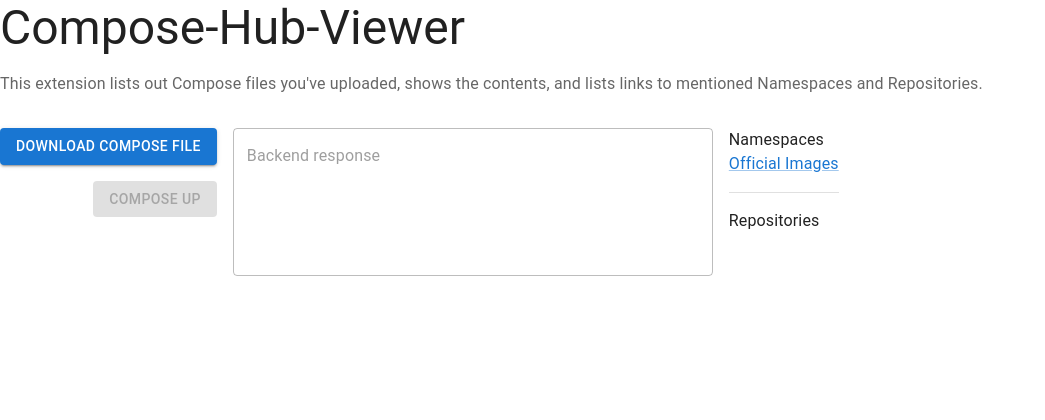
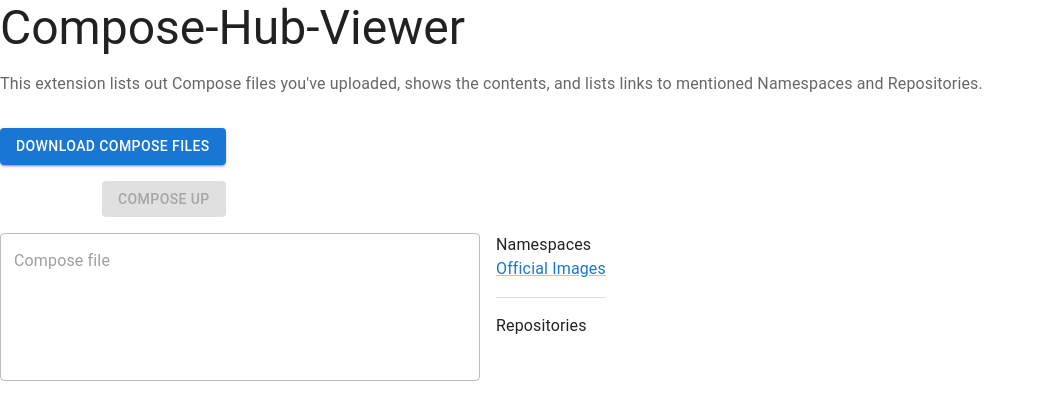
Before and after one commit to shawnaxsom/compose-hub-viewer, a React (Create React App) app in the folder ui/: page / in a window 1280 px wide. Shown: the top 420 px of the page, without its empty margins (0-1045 px from the left). Built offline with nearby package versions, Linux system fonts and the light colour scheme; what @docker/docker-mui-theme, @docker/extension-api-client would draw is missing.

Commit message:
List of compose files

```diff
--- a/ui/src/App.tsx
+++ b/ui/src/App.tsx
@@ -20,24 +20,26 @@ function useDockerDesktopClient() {
 }
 
 export function App() {
+  const [composeFileList, setComposeFileList] = React.useState<
+    {
+      name: string;
+      description: string;
+    }[]
+  >([]);
   const [composeFile, setComposeFile] = React.useState<string>();
   const [repos, setRepos] = React.useState<Array<string>>();
   const ddClient = useDockerDesktopClient();
 
-  const fetchAndDisplayResponse = async () => {
-    const result = await ddClient.extension.vm?.service?.get("/hello");
-    setComposeFile(JSON.stringify(result));
-  };
-
-  const downloadComposeFile = async () => {
-    setComposeFile("Testing...");
+  const downloadComposeFiles = async () => {
+    // setComposeFile("Testing...");
     const result = (await ddClient.extension.vm?.service?.get(
-      "/compose-up"
+      "/compose-files"
     )) as any;
-    setComposeFile(JSON.stringify(result) || "Nope");
+    // setComposeFile(JSON.stringify(result) || "Nope");
 
     const responseComposeFile = decodeURIComponent(result.Message);
-    setComposeFile(responseComposeFile);
+    // setComposeFile(responseComposeFile);
+    setComposeFileList(JSON.parse(responseComposeFile));
 
     const yaml = parse(responseComposeFile);
     // setComposeFile(JSON.stringify(yaml.services));
@@ -56,6 +58,12 @@ export function App() {
   const composeUp = async () => {
     setComposeFile("Compose Up...");
     try {
+      const result = (await ddClient.extension.vm?.service?.get(
+        "/compose-file"
+      )) as any;
+      const composeFile = result.Message;
+      setComposeFile(composeFile || "Nope");
+
       await ddClient.extension.host.cli.exec(
         `printf '${composeFile}' > docker-compose.yaml`,
         []
@@ -68,30 +76,40 @@ export function App() {
     }
   };
 
-  return (
-    <>
-      <Typography variant="h3">Compose-Hub-Viewer</Typography>
-      <Typography variant="body1" color="text.secondary" sx={{ mt: 2 }}>
-        This extension lists out Compose files you've uploaded, shows the
-        contents, and lists links to mentioned Namespaces and Repositories.
-      </Typography>
-      <Stack direction="row" alignItems="start" spacing={2} sx={{ mt: 4 }}>
+  const mainButtons = (
     <Stack direction="column" alignItems="end" spacing={2}>
-          <Button variant="contained" onClick={downloadComposeFile}>
-            Download Compose File
+      <Button variant="contained" onClick={downloadComposeFiles}>
+        Download Compose Files
       </Button>
 
-          <Button
-            variant="contained"
-            disabled={!composeFile}
-            onClick={composeUp}
-          >
+      <Button variant="contained" disabled={!composeFile} onClick={composeUp}>
         Compose Up
       </Button>
     </Stack>
+  );
 
+  const composeFiles = (
+    <Stack
+      direction="column"
+      alignItems="start"
+      spacing={2}
+      sx={{ mt: 4 }}
+      divider={<Divider orientation="horizontal" flexItem />}
+    >
+      {composeFileList.map(
+        (listItem: { name: string; description: string }) => (
+          <Stack direction="column">
+            <Link onClick={composeUp}>{listItem.name}</Link>
+            {listItem.description}
+          </Stack>
+        )
+      )}
+    </Stack>
+  );
+
+  const composeFileTextField = (
     <TextField
-          label="Backend response"
+      label="Compose file"
       sx={{ width: 480 }}
       disabled
       multiline
@@ -99,6 +117,9 @@ export function App() {
       minRows={5}
       value={composeFile ?? ""}
     />
+  );
+
+  const composeFileMetadata = (
     <Stack
       direction="column"
       alignItems="start"
@@ -123,6 +144,25 @@ export function App() {
         </Stack>
       </Stack>
     </Stack>
+  );
+
+  return (
+    <>
+      <Typography variant="h3">Compose-Hub-Viewer</Typography>
+      <Typography variant="body1" color="text.secondary" sx={{ mt: 2 }}>
+        This extension lists out Compose files you've uploaded, shows the
+        contents, and lists links to mentioned Namespaces and Repositories.
+      </Typography>
+      <Stack direction="column" alignItems="start" spacing={2} sx={{ mt: 4 }}>
+        <Stack direction="row" alignItems="start" spacing={2} sx={{ mt: 4 }}>
+          {mainButtons}
+          {composeFiles}
+        </Stack>
+
+        <Stack direction="row" alignItems="start" spacing={2} sx={{ mt: 4 }}>
+          {composeFileTextField}
+          {composeFileMetadata}
+        </Stack>
       </Stack>
     </>
   );
```
Also changed, not shown: 1 other file (tests, documents, lock files or other folders). Lines whose indentation alone changed are shown as unchanged.
